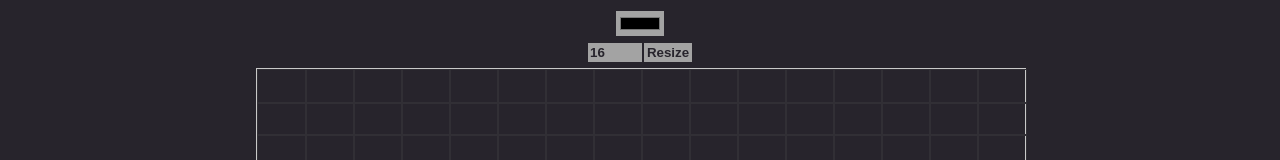
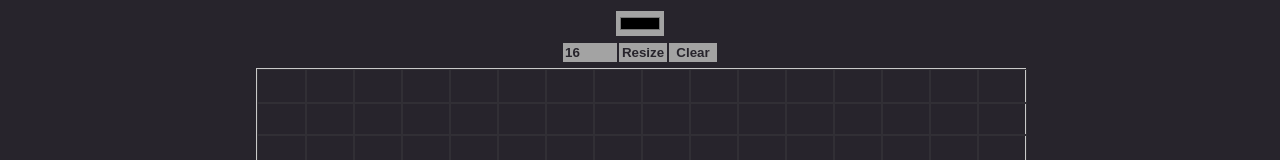
Before and after one commit to savwiley/dnd-maps, a React (Create React App) app: page / in a window 1280 px wide. Shown: the top 160 px of the page. Built offline with nearby package versions, Linux system fonts and the light colour scheme.

Commit message:
make squares change background on click

```diff
--- a/src/components/Grid/index.js
+++ b/src/components/Grid/index.js
@@ -37,13 +37,25 @@ const Grid = () => {
           document.querySelector("#number").value = "";
         }}
       />
+      <input
+        type="button"
+        value="Clear"
+        onClick={() => {
+          document.querySelectorAll(".square").forEach((e) => {
+            e.style.background = "transparent";
+          });
+        }}
+      />
 
       <GridSpace numbOfSquares={numbSq}>
-        {[...Array(numbSq * numbSq)].map((e, i) => (
+        {[...Array(numbSq * numbSq)].map((a, i) => (
           <Square
             className="square"
             id={i}
             key={i}
+            onClick={e => {
+              e.target.style.background = color;
+            }}
           ></Square>
         ))}
       </GridSpace>
```
